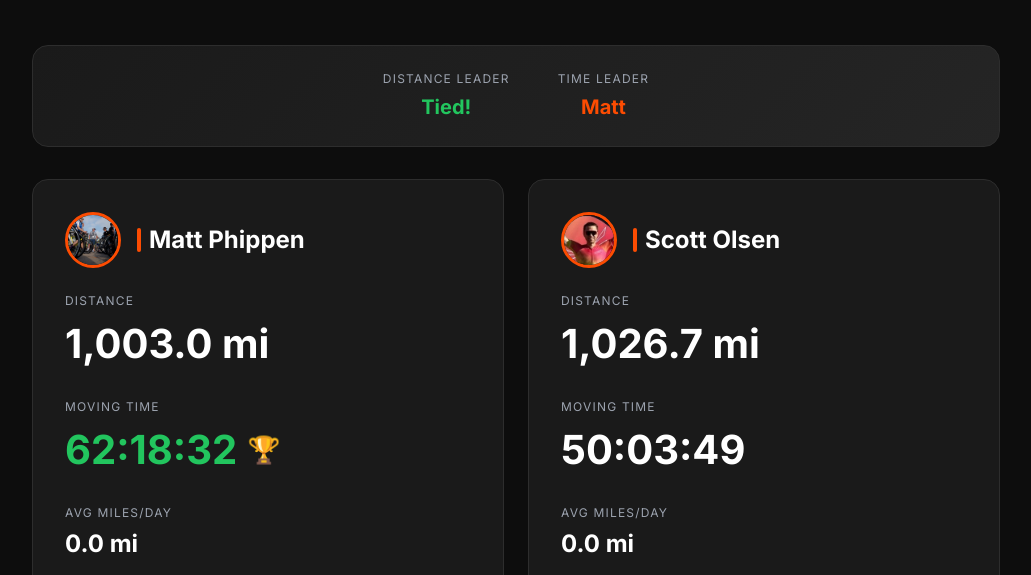
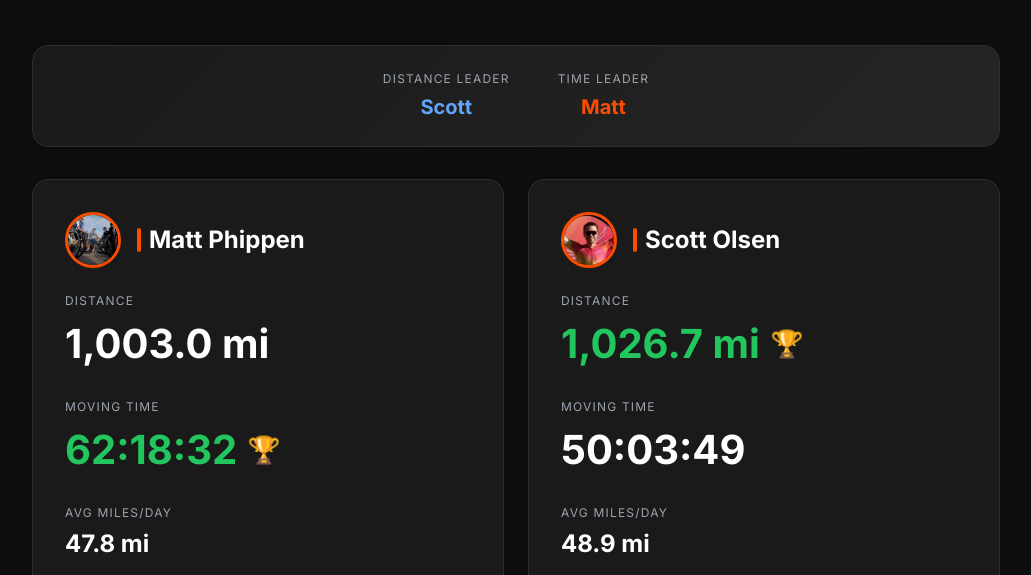
Before and after one commit to scottolsen/matt-vs-scott, a website: page index.html in a window 1280 px wide. Shown: the part 225-800 px from the top of the page, without its empty margins (124-1155 px from the left). Drawn offline with Linux system fonts and the light colour scheme.

Commit message:
fixes 1k miles

```diff
--- a/index.html
+++ b/index.html
@@ -422,7 +422,9 @@
     <script>
         // Parse distance string to number (e.g., "218.1 mi" -> 218.1)
         function parseDistance(str) {
-            const match = str.match(/[\d.]+/);
+            // Remove commas from number before parsing (e.g., "1,003.0 mi" -> "1003.0 mi")
+            const cleaned = str.replace(/,/g, '');
+            const match = cleaned.match(/[\d.]+/);
             return match ? parseFloat(match[0]) : 0;
         }
 
```
